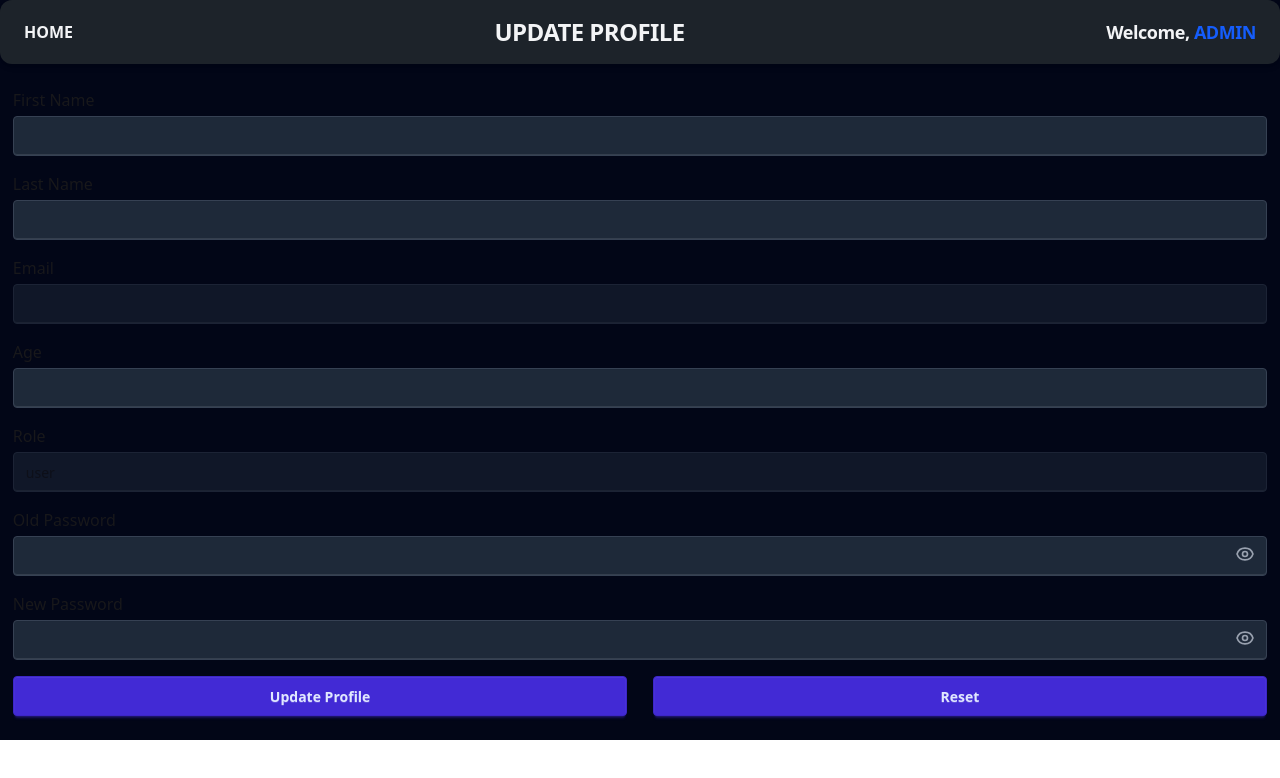
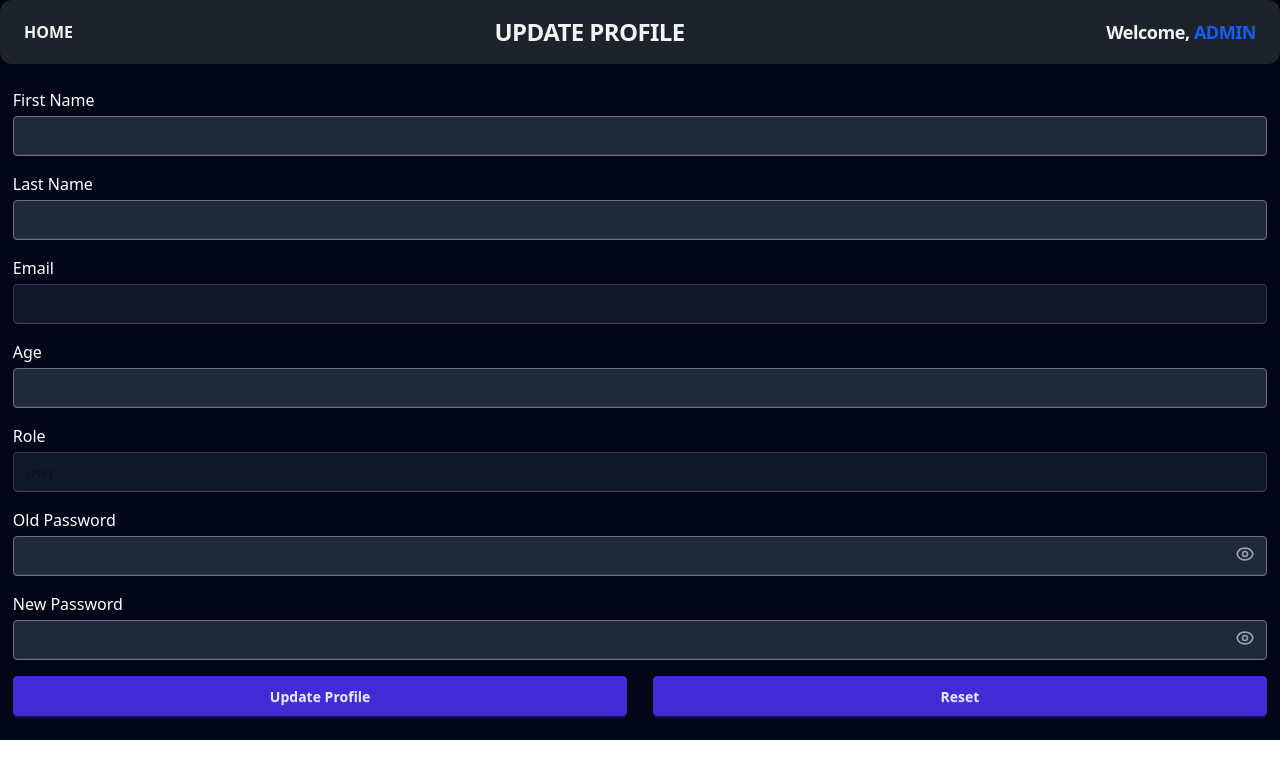
Before and after one commit to shubham-kumar145/AlgoLeague, a React (Vite) app in the folder AlgoLeague_frontend/: page /profile in a window 1280 px wide. Shown: the top 778 px of the page. Built offline with nearby package versions, Linux system fonts and the light colour scheme; no server answers.

Commit message:
Refactor Profilepage component and validation schema

```diff
--- a/AlgoLeague_frontend/src/page/Profilepage.jsx
+++ b/AlgoLeague_frontend/src/page/Profilepage.jsx
@@ -116,11 +116,11 @@ const Profilepage = () => {
                 <form onSubmit={handleSubmit(onSubmit)} className="space-y-4 w-[98%]">
                     {/* First Name */}
                     <div>
-                        <label htmlFor="userfirstname" className="block mb-1">First Name</label>
+                        <label htmlFor="userfirstname" className="block mb-1 text-white">First Name</label>
                         <input
                             id='userfirstname'
                             {...register("firstName")}
-                            className="input input-bordered w-full bg-gray-800 border-gray-700"
+                            className="input input-bordered w-full bg-gray-800 border-gray-500"
                         />
                         {errors.firstName && (
                             <p className="text-red-500 text-sm">{errors.firstName.message}</p>
@@ -129,11 +129,11 @@ const Profilepage = () => {
 
                     {/* Last Name */}
                     <div>
-                        <label htmlFor="userlasrname" className="block mb-1">Last Name</label>
+                        <label htmlFor="userlasrname" className="block mb-1 text-white">Last Name</label>
                         <input
                             id='userlasrname'
                             {...register("lastName")}
-                            className="input input-bordered w-full bg-gray-800 border-gray-700"
+                            className="input input-bordered w-full bg-gray-800 border-gray-500"
                         />
                         {errors.lastName && (
                             <p className="text-red-500 text-sm">{errors.lastName.message}</p>
@@ -142,12 +142,12 @@ const Profilepage = () => {
 
                     {/* Email (read-only) */}
                     <div>
-                        <label htmlFor="useremail" className="block mb-1">Email</label>
+                        <label htmlFor="useremail" className="block mb-1 text-white">Email</label>
                         <input
                             id='useremail'
                             {...register("emailId")}
                             readOnly
-                            className="input input-bordered w-full bg-gray-800 border-gray-700 opacity-50 cursor-not-allowed"
+                            className="input input-bordered w-full bg-gray-800 border-gray-500 opacity-50 cursor-not-allowed"
                         />
                         {errors.emailId && (
                             <p className="text-red-500 text-sm">{errors.emailId.message}</p>
@@ -156,12 +156,12 @@ const Profilepage = () => {
 
                     {/* Age */}
                     <div>
-                        <label htmlFor="userage" className="block mb-1">Age</label>
+                        <label htmlFor="userage" className="block mb-1 text-white">Age</label>
                         <input
                             id='userage'
                             type="number"
                             {...register("age")}
-                            className="input input-bordered w-full bg-gray-800 border-gray-700"
+                            className="input input-bordered w-full bg-gray-800 border-gray-500"
                         />
                         {errors.age && (
                             <p className="text-red-500 text-sm">{errors.age.message}</p>
@@ -170,25 +170,25 @@ const Profilepage = () => {
 
                     {/* Role (read-only) */}
                     <div>
-                        <label htmlFor="userrole" className="block mb-1">Role</label>
+                        <label htmlFor="userrole" className="block mb-1 text-white">Role</label>
                         <input
                             id='userrole'
                             {...register("role")}
                             readOnly
-                            className="input input-bordered w-full bg-gray-800 border-gray-700 opacity-50 cursor-not-allowed"
+                            className="input input-bordered w-full bg-gray-800 border-gray-500 opacity-50 cursor-not-allowed"
                         />
                     </div>
 
                     {/* Old Password */}
                     <div>
                         {/* <label htmlFor=""></label> */}
-                        <label htmlFor="old_password" className="block mb-1">Old Password</label>
+                        <label htmlFor="old_password" className="block mb-1 text-white">Old Password</label>
                         <div className="relative">
                             <input
                                 id='old_password'
                                 type={showOldPassword ? "text" : "password"}
                                 {...register("old_password")}
-                                className="input input-bordered w-full bg-gray-800 border-gray-700 pr-10"
+                                className="input input-bordered w-full bg-gray-800 border-gray-500 pr-10"
                             />
                             <button
                                 type="button"
@@ -231,13 +231,13 @@ const Profilepage = () => {
 
                     {/* New Password */}
                     <div>
-                        <label htmlFor='usernewpassword' className="block mb-1">New Password</label>
+                        <label htmlFor='usernewpassword' className="block mb-1 text-white">New Password</label>
                         <div className="relative">
                             <input
                                 id='usernewpassword'
                                 type={showNewPassword ? "text" : "password"}
                                 {...register("new_password")}
-                                className="input input-bordered w-full bg-gray-800 border-gray-700 pr-10"
+                                className="input input-bordered w-full bg-gray-800 border-gray-500 pr-10"
                             />
                             <button
                                 type="button"
```
